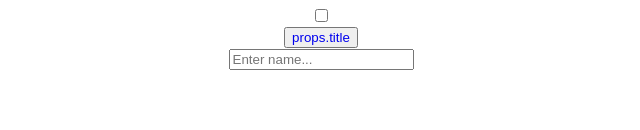
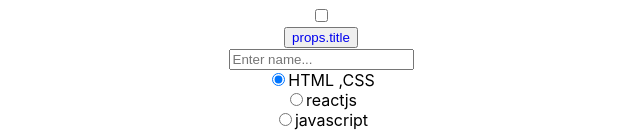
Before and after one commit to thaiminhtuan135/react_ts, a React (Create React App) app: page / in a window 1280 px wide. Shown: the part 1461-1591 px from the top of the page, without its empty margins (319-959 px from the left). Before the commit the page ends 1531 px from the top, so only its background shows below. Built offline with nearby package versions, Linux system fonts and the light colour scheme.

Commit message:
check radio

```diff
--- a/src/App.tsx
+++ b/src/App.tsx
@@ -197,6 +197,8 @@ function App() {
     const handleSubmit = () => {
 
     }
+    const [checked, setChecked] = useState(1);
+    console.log(checked)
     return (
         <div className="App">
             <Asa name={name} age={age} submit={submit}/>
@@ -224,7 +226,17 @@ function App() {
             {/*<Input label={"Name"} type={"type"} placeholder={"Enter Name..."} />*/}
             <CustomInput onFocusCapture={() => console.log(Math.random())} type={"text"} placeholder={"Enter name..."} label={"Name"}/>
 
-
+            {courses.map((a) => (
+                <div key={a.id}>
+                    <input
+                        type="radio"
+                        name={"course"}
+                        checked={checked === a.id}
+                        onChange={() => setChecked(a.id)}
+                    />
+                    {a.name}
+                </div>
+            ))}
         </div>
     );
 }
```
